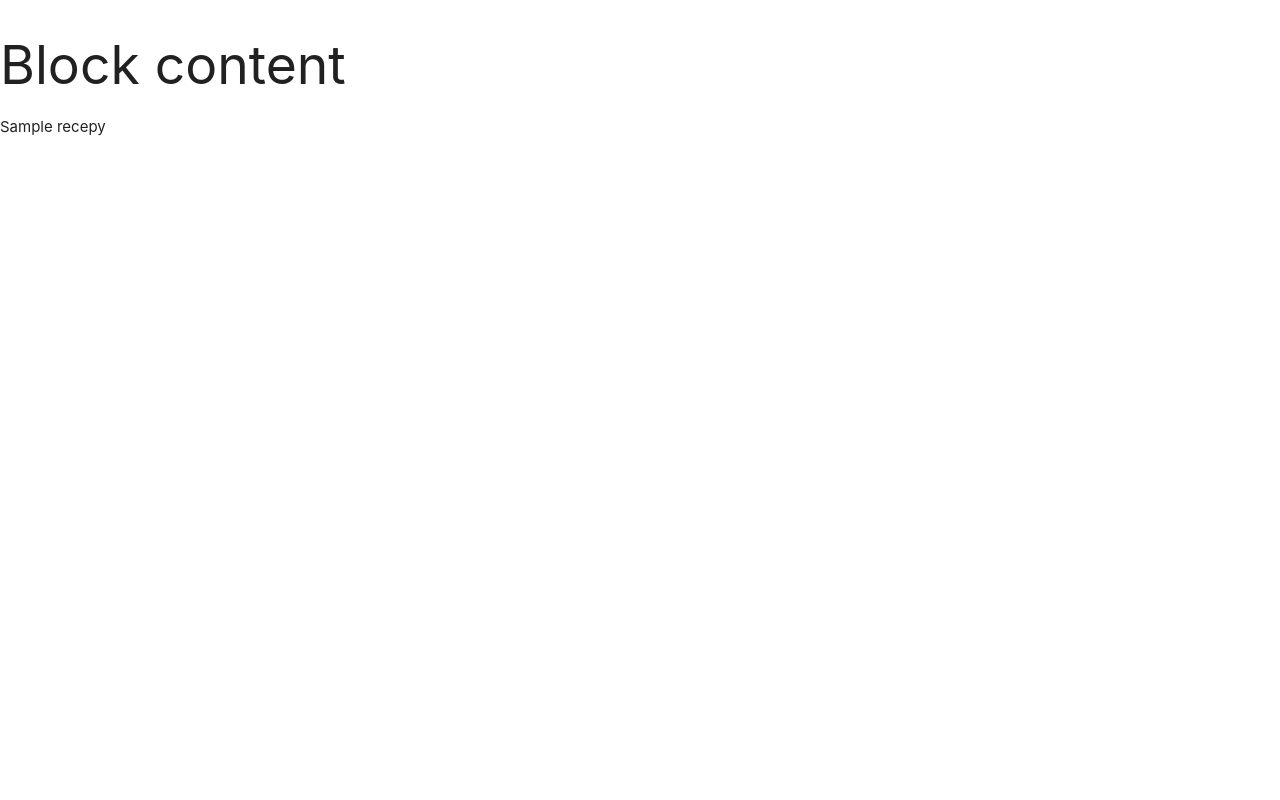
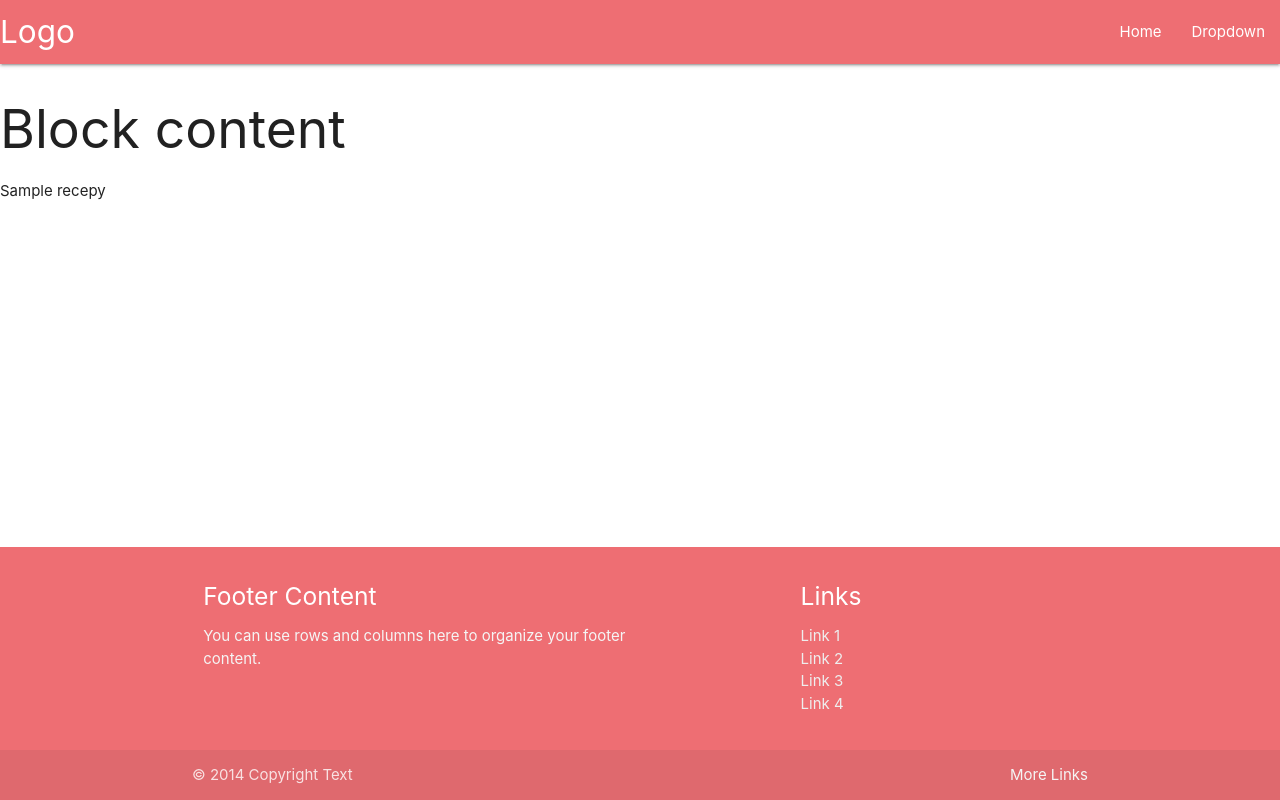
Before and after one commit to dhruv2102/MS3-Recepie-Book, a Flask app: page / in a window 1280 px wide. Run offline with Flask 2, Linux system fonts and the light colour scheme; a database or web service that is not in the repository returns one stand-in record (values such as "Sample title"); some libraries are stand-ins or nearby versions.

Commit message:
Added materialize header and footer

```diff
--- a/app.py
+++ b/app.py
@@ -1,9 +1,8 @@
 import os
 from flask import (Flask, flash, render_template,
-                redirect, request, session, url_for)
+                  redirect, request, session, url_for)
 from flask_pymongo import PyMongo
 from bson.objectid import ObjectId
-
 
 if os.path.exists("env.py"):
     import env
--- a/static/css/style.css
+++ b/static/css/style.css
@@ -0,0 +1,10 @@
+/* Addig Sticky footer - https://materializecss.com/footer.html */
+body {
+    display: flex;
+    min-height: 100vh;
+    flex-direction: column;
+  }
+
+main {
+    flex: 1 0 auto;
+  }
--- a/static/js/script.js
+++ b/static/js/script.js
@@ -0,0 +1,3 @@
+$(document).ready(function(){
+    $('.sidenav').sidenav();
+  });
--- a/templates/base.html
+++ b/templates/base.html
@@ -10,9 +10,62 @@
     <link rel="stylesheet" href="{{ url_for('static', filename='css/style.css') }}" type="text/css">
 </head>
 <body>
-    {% block content %}
-    {% endblock %}
 
+    <header>
+        <nav>
+            <!-- Desktop Navigation -->
+            <div class="nav-wrapper">
+                <a href="#" class="brand-logo">Logo</a>
+                <a href="#" data-target="mobile-demo" class="sidenav-trigger right"><i class="fas fa-bars"></i></a>
+                <ul class="right hide-on-med-and-down">
+                    <li><a href="">Home</a></li>
+                    <li><a href="">Dropdown</a></li>
+                </ul>
+            </div>
+        </nav>
+
+        <!-- Mobile Navigation -->
+        <ul class="sidenav" id="mobile-demo">
+            <li><a href="#">Home</a></li>
+            <li><a href="#">Dropdown</a></li>
+        </ul>
+    </header>
+
+
+    <!-- Added main class to debug sticky footer - https://materializecss.com/footer.html -->
+    <main>
+        {% block content %}
+        {% endblock %}
+    </main>
+
+
+
+    <footer class="page-footer">
+        <div class="container">
+            <div class="row">
+                <div class="col l6 s12">
+                    <h5 class="white-text">Footer Content</h5>
+                    <p class="grey-text text-lighten-4">You can use rows and columns here to organize your footer
+                        content.</p>
+                </div>
+                <div class="col l4 offset-l2 s12">
+                    <h5 class="white-text">Links</h5>
+                    <ul>
+                        <li><a class="grey-text text-lighten-3" href="#!">Link 1</a></li>
+                        <li><a class="grey-text text-lighten-3" href="#!">Link 2</a></li>
+                        <li><a class="grey-text text-lighten-3" href="#!">Link 3</a></li>
+                        <li><a class="grey-text text-lighten-3" href="#!">Link 4</a></li>
+                    </ul>
+                </div>
+            </div>
+        </div>
+        <div class="footer-copyright">
+            <div class="container">
+                © 2014 Copyright Text
+                <a class="grey-text text-lighten-4 right" href="#!">More Links</a>
+            </div>
+        </div>
+    </footer>
 
     <!-- Scripts -->
     <!-- Jquery Script -->
```
